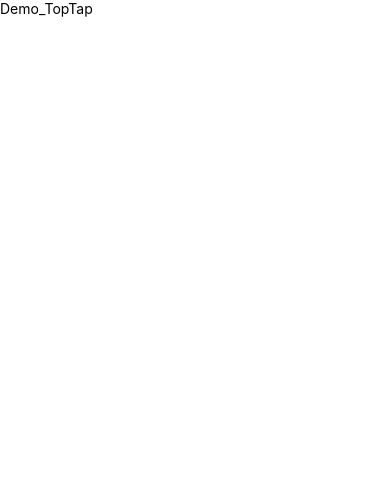
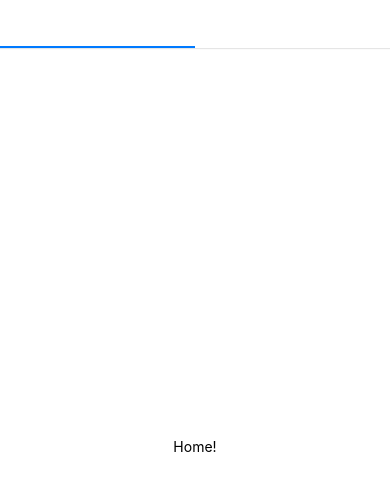
Before and after one commit to VoaquiMacbook/demoReactNative, a React Native app: screen / in a window 390 px wide. Shown: the top 490 px of the page. Built offline with nearby package versions, Linux system fonts and the light colour scheme.

Commit message:
demo_TopTap ok

```diff
--- a/package.json
+++ b/package.json
@@ -12,6 +12,7 @@
   "dependencies": {
     "@react-navigation/bottom-tabs": "^6.5.11",
     "@react-navigation/drawer": "^6.6.6",
+    "@react-navigation/material-top-tabs": "^6.6.5",
     "@react-navigation/native": "^6.1.9",
     "@react-navigation/native-stack": "^6.9.17",
     "axios": "^1.6.7",
@@ -19,6 +20,7 @@
     "react": "18.2.0",
     "react-native": "0.73.2",
     "react-native-gesture-handler": "^2.14.1",
+    "react-native-pager-view": "^6.2.3",
     "react-native-reanimated": "^3.6.2",
     "react-native-safe-area-context": "^4.8.2",
     "react-native-screens": "^3.29.0",
--- a/src/demo/Demo_TopTap.js
+++ b/src/demo/Demo_TopTap.js
@@ -1,14 +1,33 @@
-import { StyleSheet, Text, View } from 'react-native'
-import React from 'react'
+import * as React from 'react';
+import { Text, View } from 'react-native';
+import { NavigationContainer } from '@react-navigation/native';
+import { createMaterialTopTabNavigator } from '@react-navigation/material-top-tabs';
 
-const Demo_TopTap = () => {
+function HomeScreen() {
   return (
-    <View>
-      <Text>Demo_TopTap</Text>
+    <View style={{ flex: 1, justifyContent: 'center', alignItems: 'center' }}>
+      <Text>Home!</Text>
     </View>
-  )
+  );
 }
 
-export default Demo_TopTap
+function SettingsScreen() {
+  return (
+    <View style={{ flex: 1, justifyContent: 'center', alignItems: 'center' }}>
+      <Text>Settings!</Text>
+    </View>
+  );
+}
 
-const styles = StyleSheet.create({})
+const Tab = createMaterialTopTabNavigator();
+
+export default function Demo_TopTap() {
+  return (
+    <NavigationContainer>
+      <Tab.Navigator>
+        <Tab.Screen name="Home" component={HomeScreen} />
+        <Tab.Screen name="Settings" component={SettingsScreen} />
+      </Tab.Navigator>
+    </NavigationContainer>
+  );
+}
```
Also changed, not shown: 2 other files (tests, documents, lock files or other folders).
